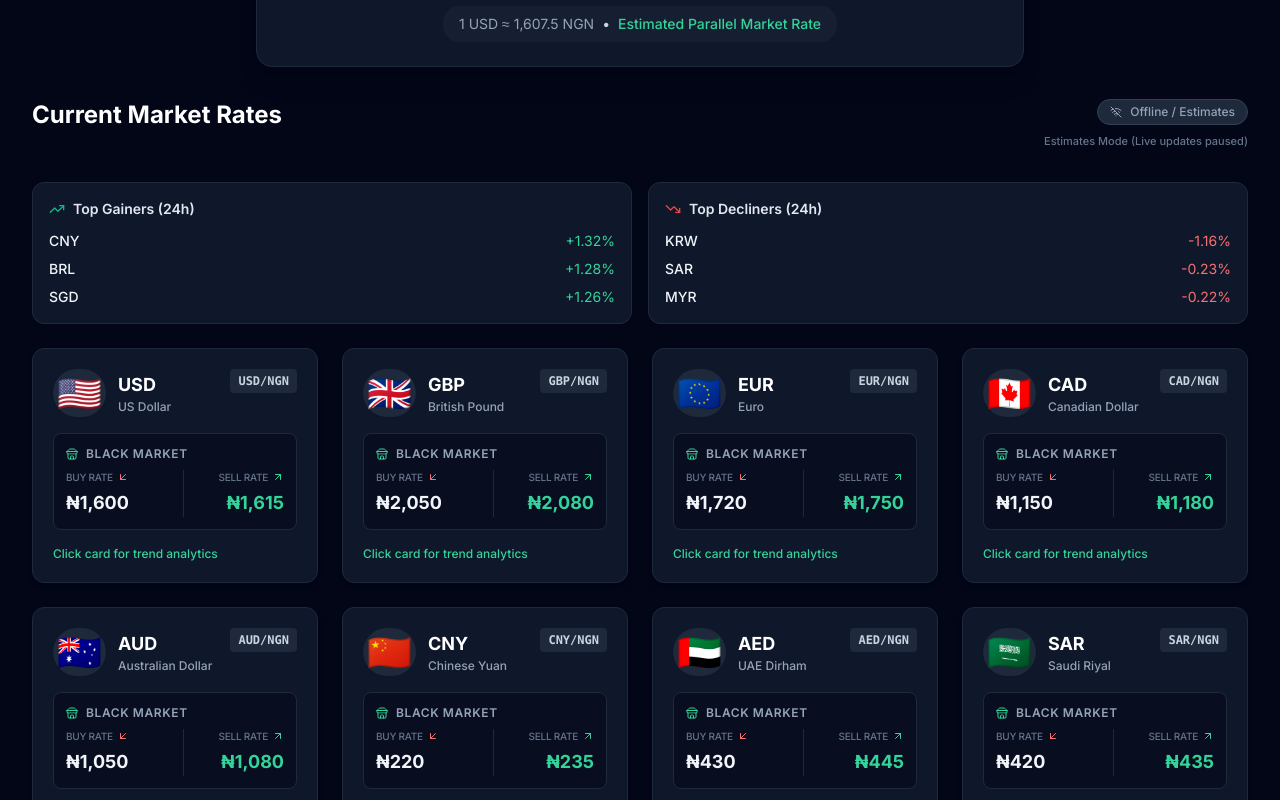
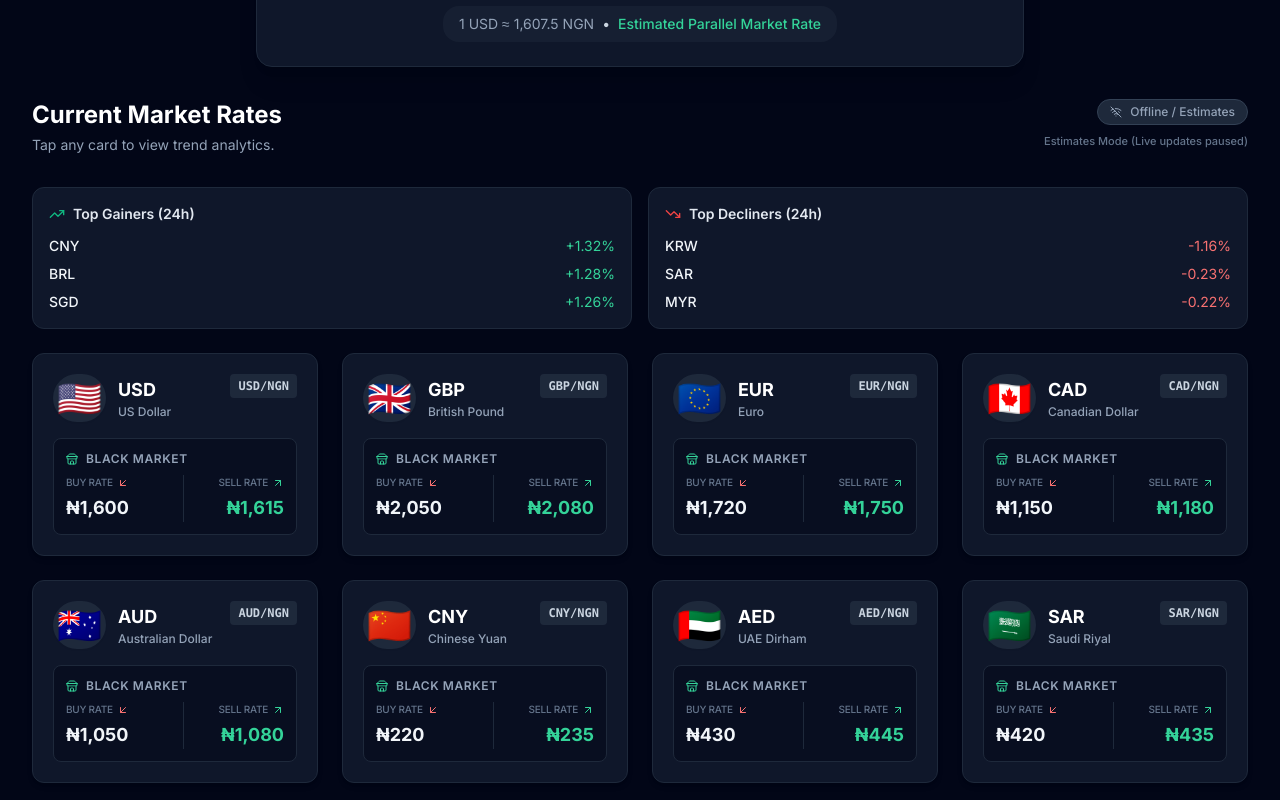
Before and after one commit to tomiabe/nairawatch, a React (Vite) app: page / in a window 1280 px wide. Shown: the part 400-1200 px from the top of the page. Built offline with nearby package versions, Linux system fonts and the light colour scheme; no server answers.

Commit message:
Move trend hint from cards to section header

```diff
--- a/App.tsx
+++ b/App.tsx
@@ -124,6 +124,7 @@ export default function App() {
           <div className="flex flex-col md:flex-row md:items-start md:justify-between mb-8 gap-6">
             <div>
               <h1 className="text-2xl font-bold text-slate-900 dark:text-white mb-1">Current Market Rates</h1>
+              <p className="text-sm text-slate-500 dark:text-slate-400">Tap any card to view trend analytics.</p>
             </div>
 
             <div className="flex flex-col items-start md:items-end gap-2">
--- a/components/RateCard.tsx
+++ b/components/RateCard.tsx
@@ -65,8 +65,6 @@ export const RateCard: React.FC<RateCardProps> = ({ rate, onOpenTrend }) => {
             <span className="text-xs font-mono font-medium text-slate-700 dark:text-slate-300">₦{rate.official.toLocaleString()}</span>
           </div>
         )}
-
-        <p className="text-xs text-emerald-600 dark:text-emerald-400 font-medium">Click card for trend analytics</p>
       </div>
     </button>
   );
```
